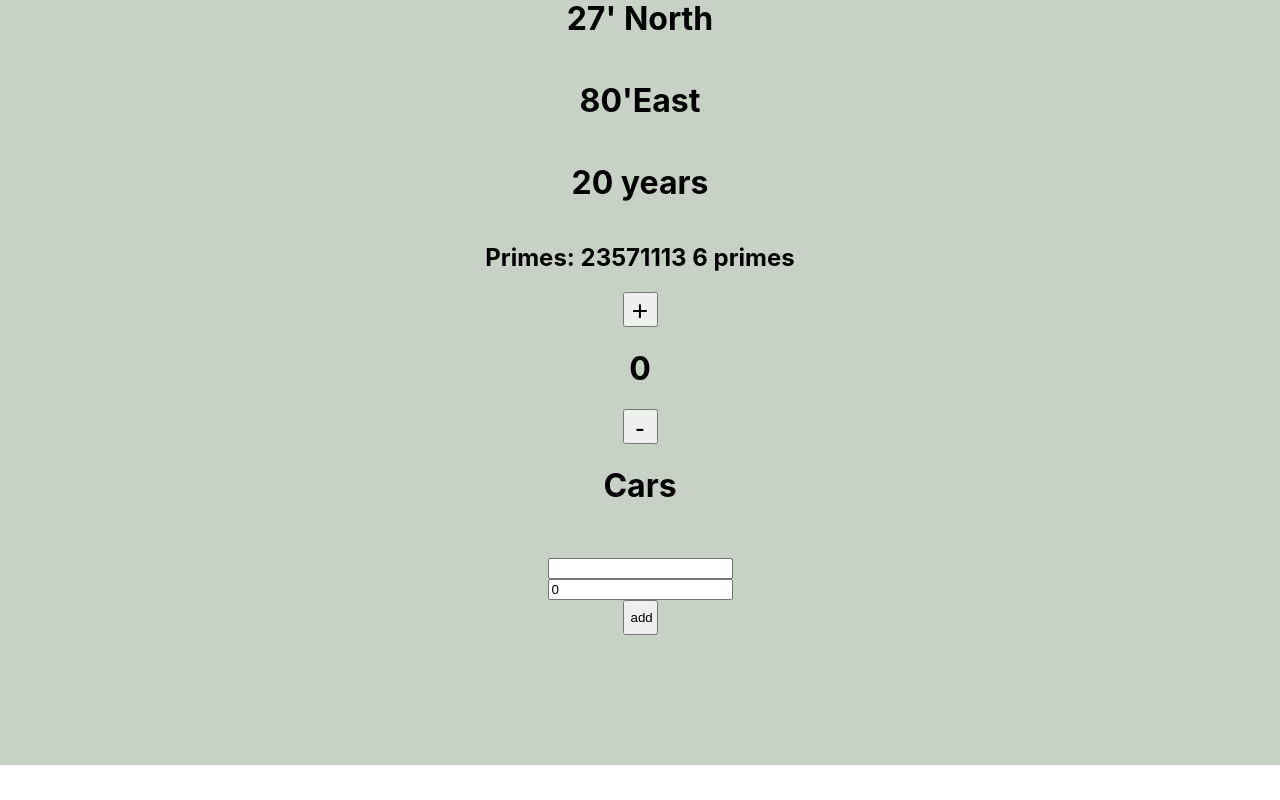
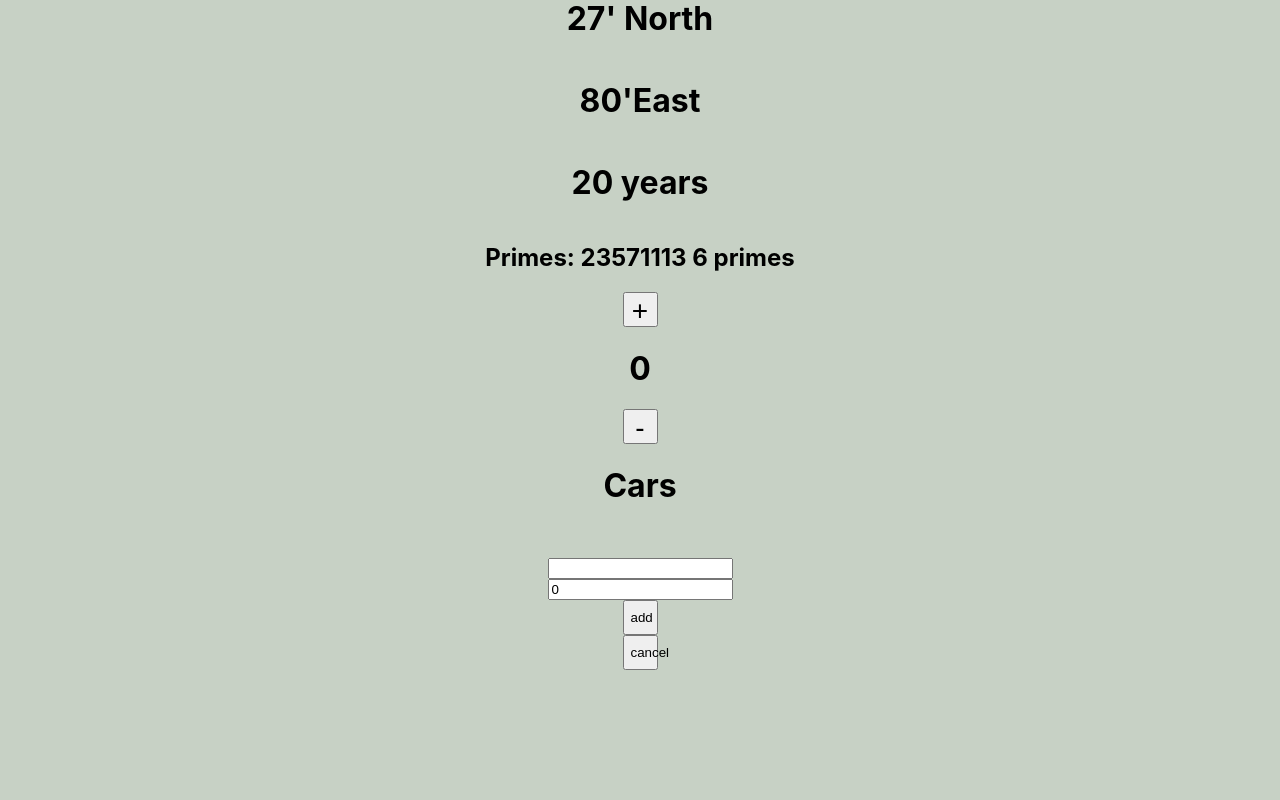
Before and after one commit to astha-paudel63/first-app, a React (Create React App) app: page / in a window 1280 px wide. Shown: the part 316-1116 px from the top of the page. Before the commit the page ends 1081 px from the top, so only its background shows below. Built offline with nearby package versions, Linux system fonts and the light colour scheme.

Commit message:
AddCancelButton

```diff
--- a/src/App.js
+++ b/src/App.js
@@ -118,6 +118,7 @@ function App({
         onChange={(f) => productp(f.target.value)}
       />
       <button onClick={handleAddUpdateProduct}>{editState?"update":"add"}</button>
+      <button onClick={e => setEditState(false)}>cancel</button>
 
     </div>
   );
```
